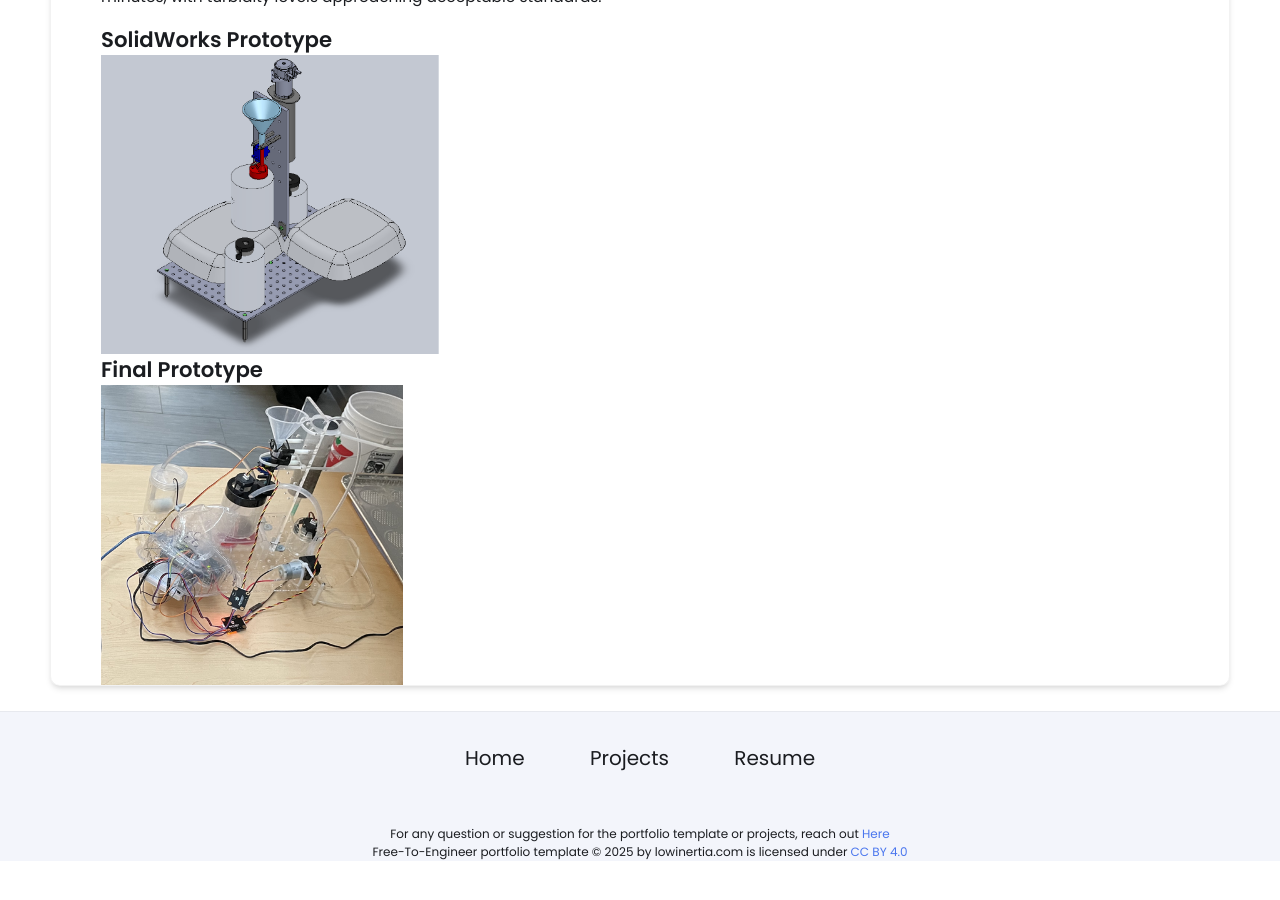
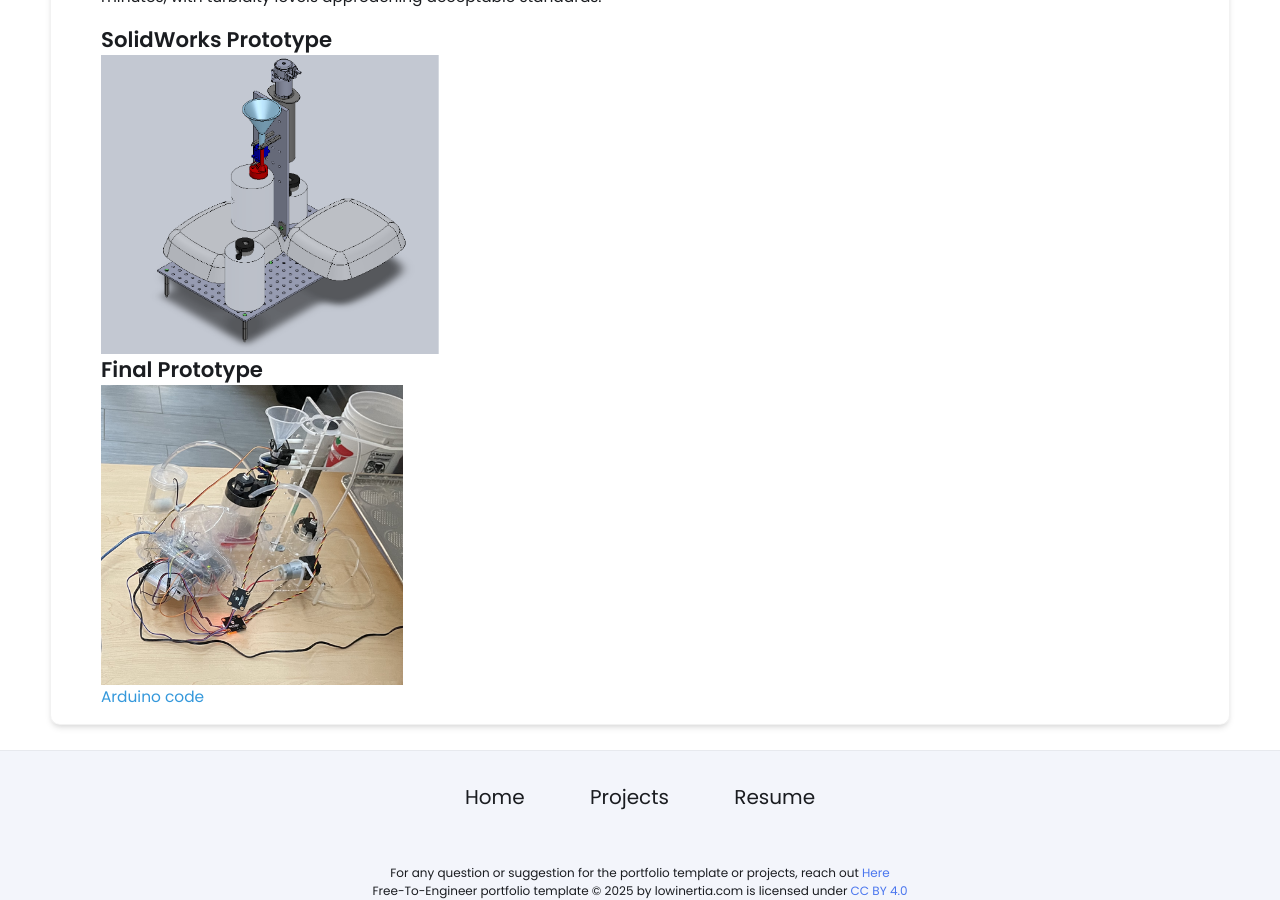
Before and after one commit to chaoqy/chaoqy.github.io, a Jekyll site: the page built from _projects/water-system/index.md, in a window 1280 px wide and 900 px high, scrolled down 1001 px. Built offline with Jekyll 4.4.1, drawn with Linux system fonts in a browser that asks for light colours; before the commit the page ends 1862 px from its top, so only the background shows below that.

Commit message:
Update index.md

```diff
--- a/_projects/water-system/index.md
+++ b/_projects/water-system/index.md
@@ -21,3 +21,5 @@ The final prototype processed 250 mL of bentonite-contaminated water per cycle a
 
 ## Final Prototype
 {% include image-gallery.html images="water_system.png" %}
+
+[Arduino code](https://github.com/chaoqy/chaoqy.github.io/edit/main/_projects/water-system/water_system_code.ino)
```
